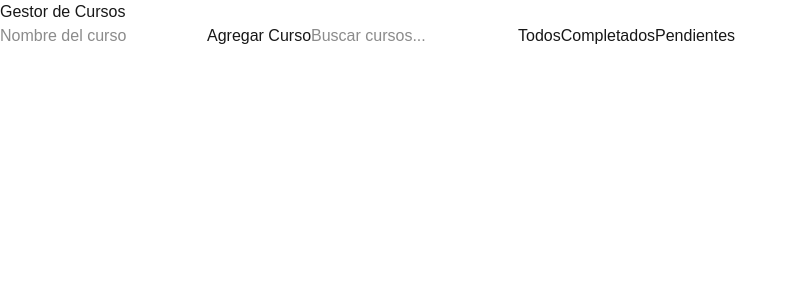
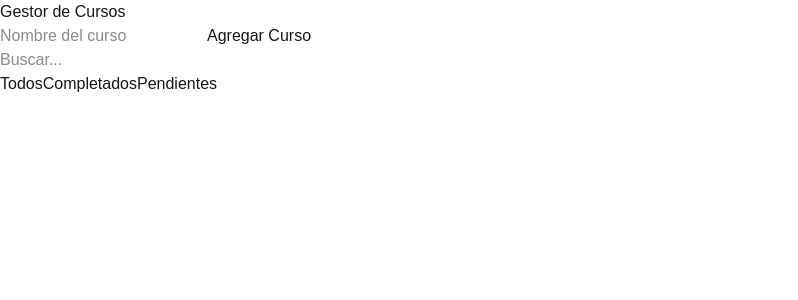
Before and after one commit to Camijw027/gestor-cursos-react, a Next.js app: page / in a window 1280 px wide. Shown: the top 300 px of the page, without its empty margins (0-798 px from the left). Built offline with nearby package versions, Linux system fonts and the light colour scheme.

Commit message:
Importamos componentes y conectamos sus props

```diff
--- a/app/page.tsx
+++ b/app/page.tsx
@@ -1,6 +1,7 @@
 "use client";
 import { useState } from "react";
 import { Curso } from "./types/curso";
+import Buscador from "./components/Buscador";
 
 export default function Inicio() {
   const [cursos, setCursos] = useState<Curso[]>([]);
@@ -37,11 +38,8 @@ export default function Inicio() {
         Agregar Curso
       </button>
 
-      <input
-        value={busqueda}
-        onChange={(e) => setBusqueda(e.target.value)}
-        placeholder="Buscar cursos..."
-      />
+      <Buscador busqueda={busqueda} setBusqueda={setBusqueda} />
+
       <button onClick={() => setFiltro("todos")}>Todos</button>
       <button onClick={() => setFiltro("completados")}>Completados</button>
       <button onClick={() => setFiltro("pendientes")}>Pendientes</button>
```
